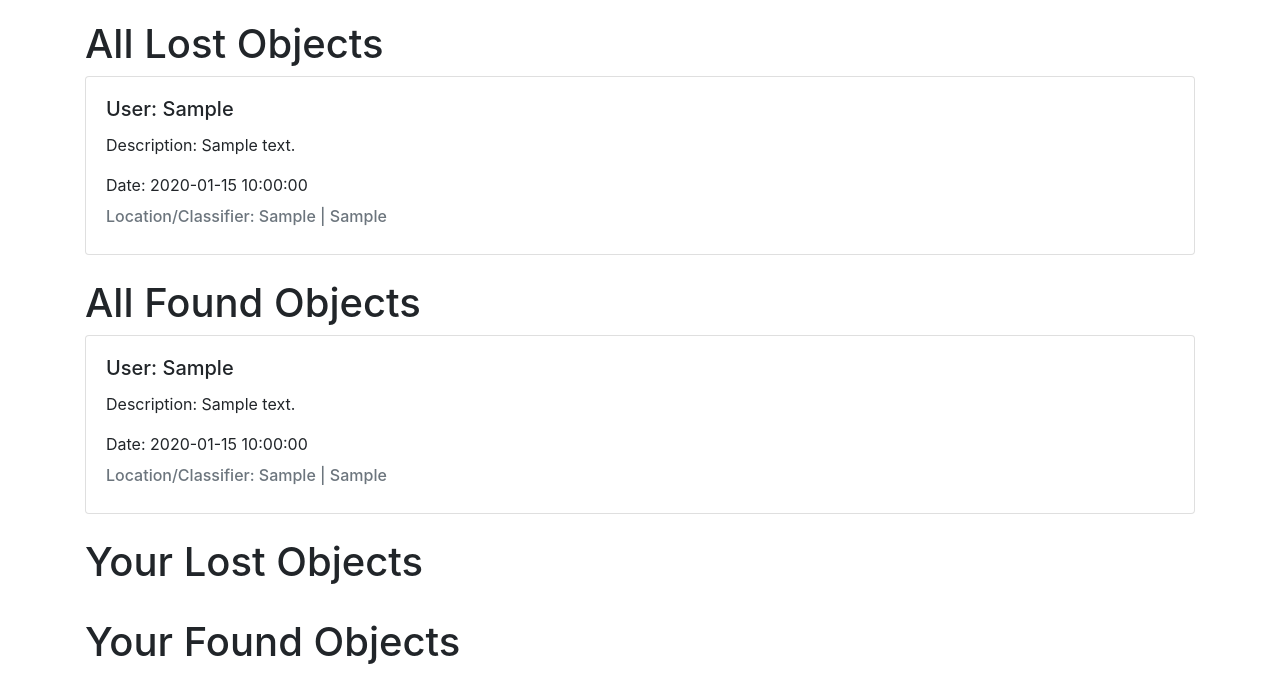
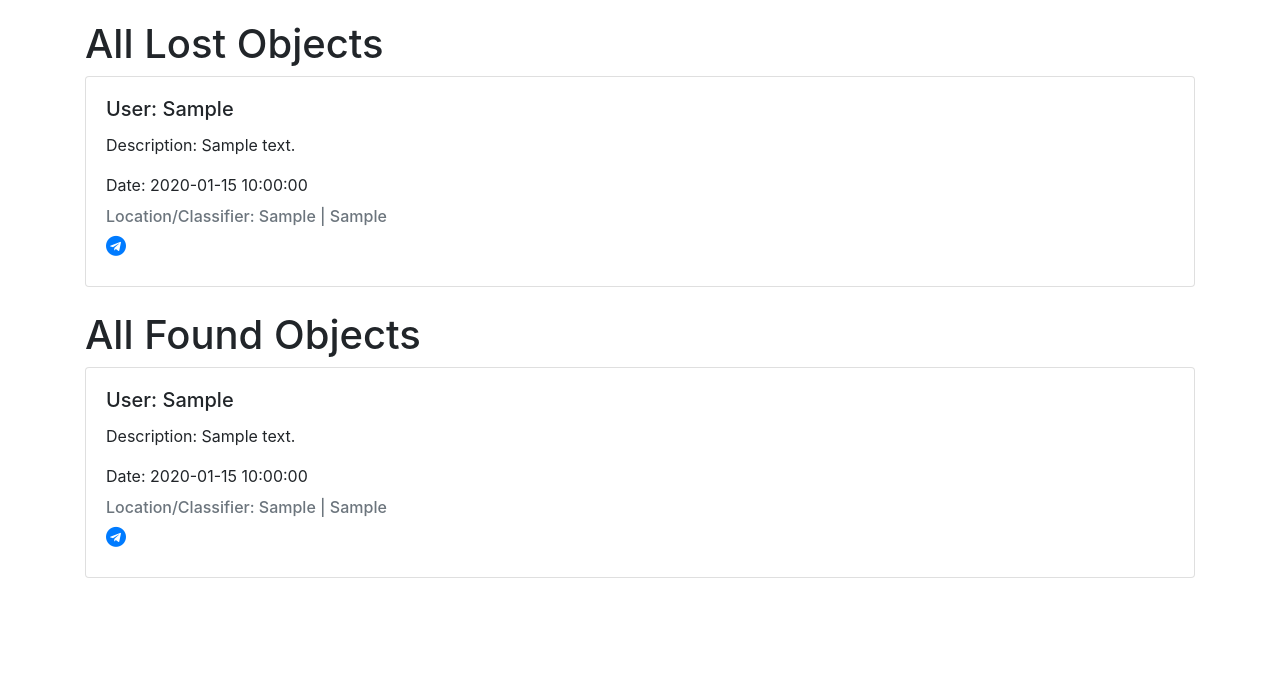
Before and after one commit to yale-cpsc-419-sp23/project-project-group-4, a Flask app: page /home in a window 1280 px wide. Shown: the part 674-1348 px from the top of the page. After the commit the page ends 1252 px from the top, so only its background shows below. Run offline with Flask 3, Linux system fonts and the light colour scheme; a user stored in the database is signed in; tables that the repository leaves empty hold one stand-in row (values such as "Sample post"); some libraries are stand-ins or nearby versions.

Commit message:
small changes

```diff
--- a/website/templates/home.html
+++ b/website/templates/home.html
@@ -109,11 +109,11 @@
         <button type="submit" class="btn btn-primary">Reset</button>
     </form>
 
-
     <!-- show all the lost objects. This was passed in as `lost_objects`. -->
     <br>
     <h1>All Lost Objects</h1>
     {% for lost_object in lost_objects %}
+        {% if lost_object.loster == current_user.email %}
             <div class="card">
                 <div class="card-body">
                     <h5 class="card-title">User: {{ lost_object.loster }}</h5>
@@ -122,14 +122,30 @@
                     <!-- show the object's location on the left and the object's classifier on the right -->
                     <h6 class="card-subtitle mb-2 text-muted">Location/Classifier: {{ lost_object.place }} | {{ lost_object.classifier }}</h6>
                 </div>
-
             </div>
+        {%  else %}
+            <div class="card">
+                <div class="card-body">
+                    <h5 class="card-title">User: {{ lost_object.loster }}</h5>
+                    <p class="card-text">Description: {{ lost_object.description }}</p>
+                    <p class="card-text">Date: {{ lost_object.lost_date }}</p>
+                    <!-- show the object's location on the left and the object's classifier on the right -->
+                    <h6 class="card-subtitle mb-2 text-muted">Location/Classifier: {{ lost_object.place }} | {{ lost_object.classifier }}</h6>
+                    <h5>
+                        <a href="/message" class="card-link">
+                            <i class="fa fa-telegram" aria-hidden="true"></i>
+                        </a>
+                    </h5>
+                </div>
+            </div>
+        {%  endif %}
     {% endfor %}
 
     <!-- show all the found objects. This was passed in as `found_objects`. -->
     <br>
     <h1>All Found Objects</h1>
     {% for found_object in found_objects %}
+        {% if found_object.founder == current_user.email %}
             <div class="card">
                 <div class="card-body">
                     <h5 class="card-title">User: {{ found_object.founder }}</h5>
@@ -138,56 +154,23 @@
                     <!-- show the object's location on the left and the object's classifier on the right -->
                     <h6 class="card-subtitle mb-2 text-muted">Location/Classifier: {{ found_object.place }} | {{ found_object.classifier }}</h6>
                 </div>
-
             </div>
-    {% endfor %}
-
-    <!-- Display your lost objects. This was passed in as `user_lost_objects`. There should also be a little x that deletes the object. remember the route is /delete-lost-object/<id> -->
-    <br>
-    <h1>Your Lost Objects</h1>
-    {% for user_object in user_lost_objects %}
+        {%  else %}
             <div class="card">
                 <div class="card-body">
-                <h5 class="card-title">User: {{ user_object.loster }}</h5>
-                <p class="card-text">Description: {{ user_object.description }}</p>
-                <p class="card-text">Date: {{ user_object.lost_date }}</p>
+                    <h5 class="card-title">User: {{ found_object.founder }}</h5>
+                    <p class="card-text">Description: {{ found_object.description }}</p>
+                    <p class="card-text">Date: {{ found_object.found_date }}</p>
                     <!-- show the object's location on the left and the object's classifier on the right -->
-                <h6 class="card-subtitle mb-2 text-muted">Location/Classifier: {{ user_object.place }} | {{ user_object.classifier }}</h6>
-
+                    <h6 class="card-subtitle mb-2 text-muted">Location/Classifier: {{ found_object.place }} | {{ found_object.classifier }}</h6>
                     <h5>
-                    <a href="/delete-lost-object/{{ user_object.id }}" class="card-link">
-                        <i class="fa fa-trash" aria-hidden="true"></i>
-                    </a>
-                    <a href="/update_lost_object/{{ user_object.id }}" class="card-link">
-                        <i class="fa fa-pencil-square-o" aria-hidden="true"></i>
+                        <a href="/message" class="card-link">
+                            <i class="fa fa-telegram" aria-hidden="true"></i>
                         </a>
                     </h5>
                 </div>
             </div>
-    {% endfor %}
-
-    <!-- Display your found objects. This was passed in as `user_found_objects`. There should also be a little x that deletes the object. remember the route is /delete-found-object/<id> -->
-    <br>
-    <h1>Your Found Objects</h1>
-    {% for user_object in user_found_objects %}
-        <div class="card">
-            <div class="card-body">
-                <h5 class="card-title">User: {{ user_object.founder }}</h5>
-                <p class="card-text">Description: {{ user_object.description }}</p>
-                <p class="card-text">Date: {{ user_object.found_date }}</p>
-                <!-- show the object's location on the left and the object's classifier on the right -->
-                <h6 class="card-subtitle mb-2 text-muted">Location/Classifier: {{ user_object.place }} | {{ user_object.classifier }}</h6>
-
-                <h5>
-                    <a href="/delete-found-object/{{ user_object.id }}" class="card-link">
-                        <i class="fa fa-trash" aria-hidden="true"></i>
-                    </a>
-                    <a href="/update_found_object/{{ user_object.id }}" class="card-link">
-                        <i class="fa fa-pencil-square-o" aria-hidden="true"></i>
-                    </a>
-                </h5>
-            </div>
-        </div>
+        {% endif %}
     {% endfor %}
 
 {% endblock %}
--- a/website/templates/user.html
+++ b/website/templates/user.html
@@ -4,7 +4,7 @@
 {% block content %}
     <!-- Display your lost objects. This was passed in as `user_lost_objects`. There should also be a little x that deletes the object. remember the route is /delete-lost-object/<id> -->
     <br>
-    <h1>{{current_user.email}} has a total of {{num_lost}} lost objects and {{num_found}} found objects</h1>
+    <h1>Displaying {{num_lost}} lost objects and {{num_found}} found objects</h1>
     <br>
     <h1>Your Lost Objects</h1>
     {% for user_object in user_lost_objects %}
@@ -22,9 +22,6 @@
                     </a>
                     <a href="/update_lost_object/{{ user_object.id }}" class="card-link">
                         <i class="fa fa-pencil-square-o" aria-hidden="true"></i>
-                    </a>
-                    <a href="/message" class="card-link">
-                        <i class="fa fa-telegram" aria-hidden="true"></i>
                     </a>
                 </h5>
             </div>
```
Lines whose indentation alone changed are shown as unchanged.
